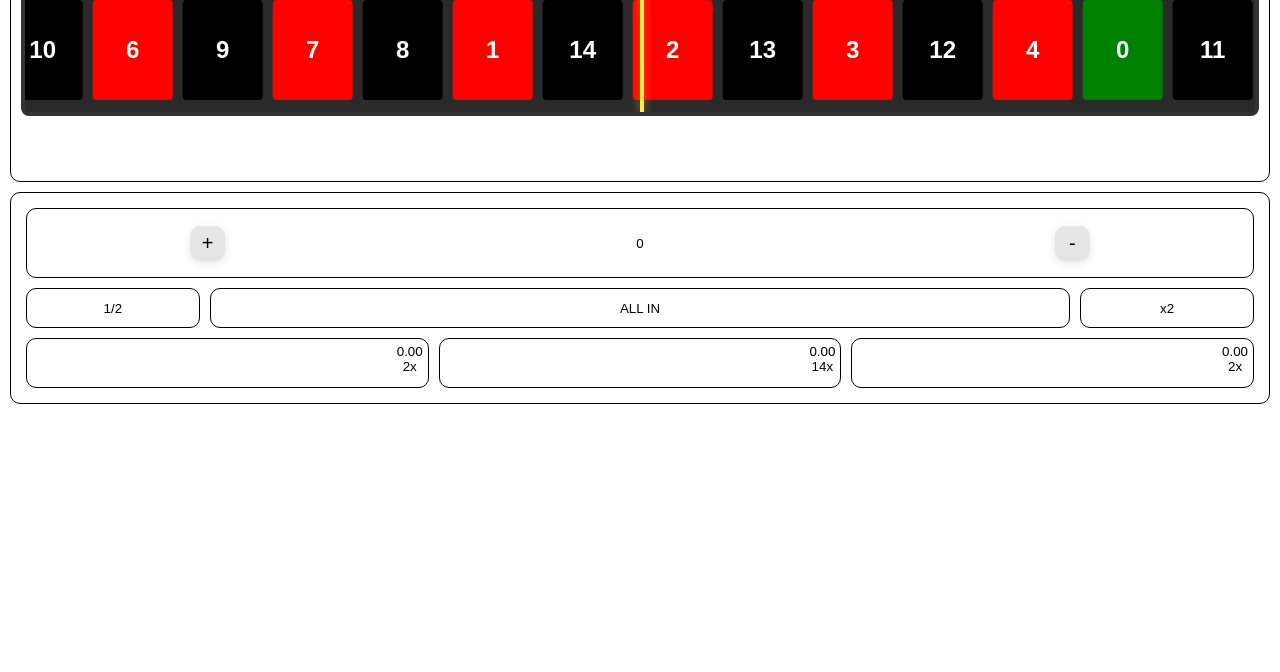
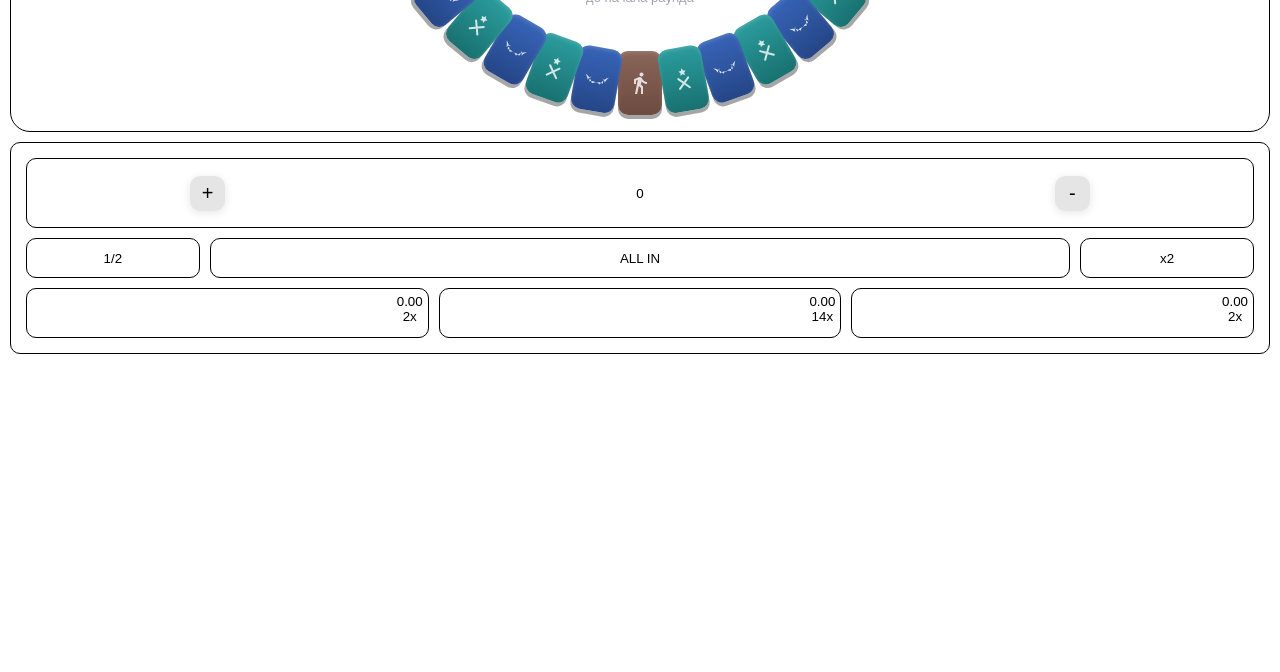
Before and after one commit to shewdown/LuckyDog, a plain HTML site: page double.html in a window 1280 px wide. Shown: the part 128-800 px from the top of the page. Drawn offline with Linux system fonts and the light colour scheme.

Commit message:
wheel update

```diff
--- a/double.html
+++ b/double.html
@@ -10,7 +10,8 @@
 <body>
     <header>
         <nav>
-            <div class="logo">LuckyDog</div>
+            <div class="logo" onclick="window.location.href='index.html'">LuckyDog</div>
+
 
             <div class="balance" id="balic">100.00</div>
 
@@ -38,10 +39,21 @@
         </div>
 
         <div class="game-layout">
-            <h1 id="timer"></h1>
-            <div class="roulette-container">
-                <div class="pointer"></div>
-                <div class="tape" id="tape"></div>
+            <div class="timer-section">
+                <div class="time" id="timeDisplay">10.00s</div>
+                <div class="label" id="labelDisplay">до начала раунда</div>
+            </div>
+
+            <div class="wheel-container">
+                <div class="arrow" id="arrow">
+                    <svg viewBox="0 0 24 24" width="28" height="28" fill="#ffce00">
+                        <path d="M12 21l-9-12h18z" />
+                    </svg>
+                </div>
+
+                <div class="wheel-center">
+                    <div class="wheel" id="wheel"></div>
+                </div>
             </div>
         </div>
         <div class="bet-layout">
@@ -75,5 +87,6 @@
     <footer></footer>
 
     <script src="script.js"></script>
+    <script src="wheel-logic.js"></script>
 </body>
 </html>
--- a/script.js
+++ b/script.js
@@ -56,91 +56,3 @@ function betInputClick() {
 }
 
 // логика ленты
-
-const numbers = [1, 14, 2, 13, 3, 12, 4, 0, 11, 5, 10, 6, 9, 7, 8];
-const cardFullWidth = 80 + (5 * 2);
-let timerId = null;
-let timeLeft = 5;
-
-function startTimer() {
-    timeLeft = 5;
-
-    updateTimerDisplay();
-
-    timerId = setInterval(() => {
-        timeLeft--;
-        updateTimerDisplay();
-
-        if (timeLeft <= 0) {
-            clearInterval(timerId);
-            document.getElementById('timer').textContent = `Крутим...`;
-            startSpin();
-        }
-    }, 1000);
-}
-
-function updateTimerDisplay() {
-    document.getElementById('timer').textContent = `До начала: ${timeLeft} сек`;
-}
-
-function startSpin() {
-    const tape = document.getElementById('tape');
-    const wrapper = document.querySelector('.roulette-container');
-
-    document.querySelectorAll('.card.winner').forEach(card => {
-            card.classList.remove('winner');
-        });
-
-    const rouletteWidth = wrapper.offsetWidth;
-
-    const winningNumber = numbers[Math.floor(Math.random() * numbers.length)];
-    const setIndex = 70;
-    const numberIndexInSet = numbers.indexOf(winningNumber);
-    const totalCardsIndex = (setIndex * numbers.length) + numberIndexInSet;
-
-    const targetX = (totalCardsIndex * cardFullWidth) + (cardFullWidth / 2) - (rouletteWidth / 2);
-
-    const randomInnerShift = Math.floor(Math.random() * 50) - 25;
-    const finalX = targetX + randomInnerShift;
-
-    tape.style.transition = 'none';
-    tape.style.transform = 'translateX(0)';
-    tape.offsetHeight;
-
-    tape.style.transition = 'transform 6s cubic-bezier(0.1, 0, 0.1, 1)';
-    tape.style.transform = `translateX(-${finalX}px)`;
-
-    setTimeout(() => {
-        const allCards = tape.querySelectorAll('.card');
-        const winningCard = allCards[totalCardsIndex];
-        if (winningCard) winningCard.classList.add('winner');
-    }, 6000);
-
-    setTimeout(() => {
-        startTimer();
-    }, 7500);
-}
-
-function initTape() {
-    const tape = document.getElementById('tape');
-    const numbers = [1, 14, 2, 13, 3, 12, 4, 0, 11, 5, 10, 6, 9, 7, 8];
-    const cardFullWidth = 80 + (5 * 2);
-
-    tape.innerHTML = '';
-    for (let i = 0; i < 80; i++) {
-        numbers.forEach(num => {
-            const card = document.createElement('div');
-            card.className = `card ${getColor(num)}`;
-            card.textContent = num;
-            tape.appendChild(card);
-        });
-    }
-}
-
-function getColor(num) {
-    if (num === 0) return 'green';
-    return [1, 2, 3, 4, 5, 6, 7].includes(num) ? 'red' : 'black';
-}
-
-initTape();
-startTimer();
--- a/style_double.css
+++ b/style_double.css
@@ -1,69 +1,152 @@
 /* game */
 
-.game-layout{
-    width: 100%;
-    height: 250px;
-
-    justify-content: center;
-
-    border: 1px solid black;
-    border-radius: 10px;
-    background-color: transparent;
+:root {
+    --wheel-radius: 250px;
 }
 
-.roulette-container {
-    position: relative;
-    margin: 0 10px;
-    width: auto;
-    height: 130px;
-    background: #2a2a2a;
-    border: 4px solid #333;
-    overflow: hidden;
-    border-radius: 8px;
+* {
+    box-sizing: border-box;
+    -webkit-tap-highlight-color: transparent;
 }
 
-.pointer{
+.timer-section {
+    margin-top: 15px;
+    text-align: center;
+    z-index: 10;
+}
+
+.timer-section .time {
+    font-size: 32px;
+    font-weight: 800;
+    letter-spacing: 1px;
+    font-variant-numeric: tabular-nums;
+}
+
+.timer-section .label {
+    font-size: 13px;
+    color: #a0a6b5;
+    margin-top: 5px;
+}
+
+.wheel-container {
+    position: absolute;
+    bottom: 0;
+    left: 0;
+    width: 100%;
+    height: 100%;
+    background-color: transparent;
+    border-top-left-radius: 35px;
+    border-top-right-radius: 35px;
+    overflow: hidden;
+}
+
+.arrow {
+    position: absolute;
+    top: 80px;
+    left: 50%;
+    transform: translateX(-50%);
+    z-index: 20;
+    opacity: 0;
+    transition: opacity 0.3s ease;
+    filter: drop-shadow(0 4px 6px rgba(0,0,0,0.6));
+}
+
+.arrow.visible {
+    opacity: 1;
+}
+
+.wheel-center {
+    position: absolute;
+    top: -100px; /* Смещение вниз для видимости ровно нижней четверти/трети */
+    left: 50%;
+}
+
+.wheel-bg {
     position: absolute;
     top: 0;
     left: 50%;
-    width: 4px;
-    height: 100%;
-    z-index: 10;
-    background: #ffeb3b;
-    box-shadow: 0 0 10px rgba(255, 235, 59, 0.5);
+    transform: translate(-50%, -50%);
+    width: 600px;
+    height: 600px;
+    border-radius: 50%;
+    background-color: transparent;
+    background-image:
+        radial-gradient(circle at center, transparent 65%, rgba(0,0,0,0.2) 75%, transparent 100%),
+        linear-gradient(rgba(255,255,255,0.02) 1px, transparent 1px),
+        linear-gradient(90deg, rgba(255,255,255,0.02) 1px, transparent 1px);
+    background-size: 100% 100%, 20px 20px, 20px 20px;
+    box-shadow: inset 0 0 0 1px rgba(255,255,255,0.05), inset 0 0 50px rgba(0,0,0,0.5);
 }
 
-.tape{
-    display: flex;
+.wheel {
     position: absolute;
-    top: 10px;
+    top: 0;
     left: 0;
+    width: 0;
+    height: 0;
+    z-index: 5;
+    /* Анимация вращения управляется через JS (requestAnimationFrame) */
 }
 
-.card {
-    width: 80px;
-    height: 100px;
-    margin: 0 5px;
-    display: flex;
-    align-items: center;
-    justify-content: center;
-    color: white;
-    font-weight: bold;
-    font-size: 24px;
-    border-radius: 4px;
-    flex-shrink: 0;
+/* Когда колесо "активно" (крутится или показывает результат), приглушаем все ячейки */
+.wheel.is-active .item {
+    opacity: 0.75; /* Уровень тусклости */
+    /* filter: grayscale(0.5);  */
 }
 
-.card.winner {
-    transform: scale(1.15);
-    z-index: 100;
-    box-shadow: 0 0 20px rgba(255, 255, 255, 0.5);
-    transition: transform 0.5s ease-out;
+.item {
+    position: absolute;
+    left: -22px;
+    top: -32px;
+    width: 44px;
+    height: 64px;
+    border-radius: 10px;
+    display: flex;
+    justify-content: center;
+    align-items: center;
+    transform-origin: center center;
+
+    /* CSS переменные будут обновляться */
+    --radius: var(--wheel-radius);
+    --scale: 1;
+
+    opacity: 1;
+    transform: rotate(var(--angle)) translateY(var(--radius)) scale(var(--scale));
+    transition: transform 0.1s ease-out, box-shadow 0.1s ease-out, opacity 0.3s ease;
+    box-shadow: inset 0 2px 4px rgba(255, 255, 255, 0.15), 0 4px 0 rgba(0, 0, 0, 0.35);
 }
 
-.red { background: red; }
-.black { background: black; }
-.green { background: green; }
+.item svg {
+    width: 24px;
+    height: 24px;
+}
+
+/* Состояние приподнятой ячейки */
+.item.lifted {
+    opacity: 1 !important;
+    filter: grayscale(0) !important;
+    --radius: 250px; /* Уменьшаем радиус, чтобы приблизить к центру (вверх) */
+    --scale: 1.15;
+    box-shadow: inset 0 2px 4px rgba(255, 255, 255, 0.3);
+    z-index: 10;
+}
+
+.yellow { background: linear-gradient(180deg, #8a6458 0%, #6d4b40 100%); }
+.blue { background: linear-gradient(180deg, #3764b8 0%, #254687 100%); }
+.teal { background: linear-gradient(180deg, #2b9c9d 0%, #197171 100%); }
+
+.game-layout{
+    position: relative;
+    width: 100%;
+    height: 200px;
+    background-color: transparent;
+    border-radius: 20px;
+    overflow: hidden;
+    display: flex;
+    flex-direction: column;
+    align-items: center;
+    border: 1px solid black;
+}
 
 #timer{
     width: 100%;
--- /dev/null
+++ b/wheel-logic.js
@@ -0,0 +1,166 @@
+const wheel = document.getElementById('wheel');
+const timeDisplay = document.getElementById('timeDisplay');
+const labelDisplay = document.getElementById('labelDisplay');
+const arrow = document.getElementById('arrow');
+
+const totalItems = 36;
+const items = [];
+
+const iconRunner = `<svg viewBox="0 0 24 24" fill="rgba(255,255,255,0.8)"><path d="M13.5 5.5c1.1 0 2-.9 2-2s-.9-2-2-2-2 .9-2 2 .9 2 2 2zM9.8 8.9L7 23h2.1l1.8-8 2.1 2v6h2v-7.5l-2.1-2 .6-3C14.8 12 16.8 13 19 13v-2c-1.9 0-3.5-1-4.3-2.4l-1-1.6c-.4-.6-1-1-1.7-1-.3 0-.5.1-.8.1L6 8.3V13h2V9.6l1.8-.7"/></svg>`;
+const iconWings = `<svg viewBox="0 0 24 24" fill="rgba(255,255,255,0.8)"><path d="M11.99 15.35c-1.42 0-2.82.5-3.9 1.45-1.57-4.04-4.83-7.23-8.09-8.47 1.54 1.57 2.68 3.55 3.32 5.75.5-1.73 1.57-3.21 3.03-4.14-1.25 1.5-1.63 3.66-1 5.58 2.36-1.53 4.96-1.12 6.64.18 1.68-1.3 4.28-1.71 6.64-.18.63-1.92.25-4.08-1-5.58 1.46.93 2.53 2.41 3.03 4.14.64-2.2 1.78-4.18 3.32-5.75-3.26 1.24-6.52 4.43-8.09 8.47-1.08-.95-2.48-1.45-3.9-1.45z"/></svg>`;
+const iconSwords = `<svg viewBox="0 0 24 24" fill="rgba(255,255,255,0.8)"><path d="M12 2l2.3 4.7 5.2.8-3.8 3.7.9 5.2-4.6-2.4-4.6 2.4.9-5.2-3.8-3.7 5.2-.8L12 2z" transform="scale(0.5) translate(12, 0)"/><path d="M7 21l10-10m-10 0l10 10" stroke="rgba(255,255,255,0.8)" stroke-width="2" stroke-linecap="round"/></svg>`;
+
+let currentType = 0;
+
+// Генерация ячеек
+for (let i = 0; i < totalItems; i++) {
+    const item = document.createElement('div');
+    item.classList.add('item');
+
+    let type, icon;
+    // 4 желтых секции, остальные чередуются
+    if (i % 9 === 0) {
+        type = 'yellow';
+        icon = iconRunner;
+    } else {
+        type = currentType === 0 ? 'blue' : 'teal';
+        icon = currentType === 0 ? iconWings : iconSwords;
+        currentType = 1 - currentType;
+    }
+
+    item.classList.add(type);
+    item.innerHTML = icon;
+
+    const angle = i * 10; // 360 / 36 = 10 градусов
+    item.style.setProperty('--angle', `${angle}deg`);
+
+    wheel.appendChild(item);
+    items.push(item);
+}
+
+// Состояния: COUNTDOWN (отсчет 10с), SPINNING (крутится), WAITING (пауза 5с)
+let state = 'COUNTDOWN';
+let timeLeft = 10.0;
+
+let currentRotation = 0;
+let startRotation = 0;
+let targetRotation = 0;
+let animationStartTime = 0;
+
+const SPIN_DURATION = 6000; // 6 секунд на прокрутку
+
+// Функция плавного торможения
+function easeOutQuart(x) {
+    return 1 - Math.pow(1 - x, 4);
+}
+
+let lastFrameTime = performance.now();
+
+function updateLogic(now) {
+    let dt = now - lastFrameTime;
+    lastFrameTime = now;
+
+    if (state === 'COUNTDOWN') {
+        timeLeft -= dt / 1000;
+        if (timeLeft <= 0) {
+            timeLeft = 0;
+            startSpinning(now);
+        } else {
+            timeDisplay.textContent = timeLeft.toFixed(2) + 's';
+        }
+        updateLiftingEffect();
+    }
+    else if (state === 'SPINNING') {
+        timeDisplay.textContent = '0.00s';
+        let progress = (now - animationStartTime) / SPIN_DURATION;
+
+        if (progress >= 1) {
+            progress = 1;
+            state = 'WAITING';
+            labelDisplay.textContent = 'Ожидание...';
+            animationStartTime = now; // Переиспользуем переменную для таймера ожидания
+        }
+
+        // Вычисляем текущий угол с плавным замедлением
+        currentRotation = startRotation + (targetRotation - startRotation) * easeOutQuart(progress);
+        wheel.style.transform = `rotate(${currentRotation}deg)`;
+
+        updateLiftingEffect();
+    }
+    else if (state === 'WAITING') {
+        let waitProgress = (now - animationStartTime) / 1000;
+        if (waitProgress >= 5) { // Ждем 5 секунд
+            resetToCountdown();
+        }
+        // Ячейка-победитель остается приподнятой
+        updateLiftingEffect();
+    }
+
+    requestAnimationFrame(updateLogic);
+}
+
+function startSpinning(now) {
+    state = 'SPINNING';
+    wheel.classList.add('is-active');
+    arrow.classList.add('visible');
+    labelDisplay.textContent = 'Крутим...';
+    animationStartTime = now;
+    startRotation = currentRotation;
+
+    // Выбираем случайного победителя (индекс от 0 до 35)
+    const targetIndex = Math.floor(Math.random() * totalItems);
+
+    // Вращение по часовой стрелке. Ячейка с углом (i*10) будет в самом низу (0 градусов),
+    // если итоговый поворот колеса компенсирует её угол.
+    const rotations = 5; // Минимум 5 полных оборотов
+    const baseSpins = rotations * 360;
+
+    const randomOffset = (Math.random() - 0.5) * 9;
+
+    targetRotation = Math.ceil(startRotation / 360) * 360 + baseSpins + (360 - targetIndex * 10) + randomOffset;
+}
+
+function resetToCountdown() {
+    state = 'COUNTDOWN';
+    wheel.classList.remove('is-active');
+    timeLeft = 10.0;
+    arrow.classList.remove('visible');
+    labelDisplay.textContent = 'До начала раунда';
+}
+
+function updateLiftingEffect() {
+    // Если идет отсчет до старта, убираем эффект со всех ячеек
+    if (state === 'COUNTDOWN') {
+        items.forEach(item => item.classList.remove('lifted'));
+        return;
+    }
+
+    let closestIndex = -1;
+    let minDifference = Infinity;
+
+    // Находим ячейку, которая ближе всего к позиции 0 градусов (строго внизу под стрелкой)
+    for (let i = 0; i < totalItems; i++) {
+        let itemAbsoluteAngle = (i * 10 + currentRotation) % 360;
+        if (itemAbsoluteAngle < 0) itemAbsoluteAngle += 360;
+
+        // Расстояние до 0 (или 360) градусов
+        let difference = Math.min(itemAbsoluteAngle, 360 - itemAbsoluteAngle);
+
+        if (difference < minDifference) {
+            minDifference = difference;
+            closestIndex = i;
+        }
+    }
+
+    // Применяем класс только к ближайшей ячейке
+    items.forEach((item, index) => {
+        if (index === closestIndex) {
+            item.classList.add('lifted');
+        } else {
+            item.classList.remove('lifted');
+        }
+    });
+}
+
+// Запуск цикла
+requestAnimationFrame(updateLogic);
```
Also changed, not shown: index.html (+2 -2 lines).
